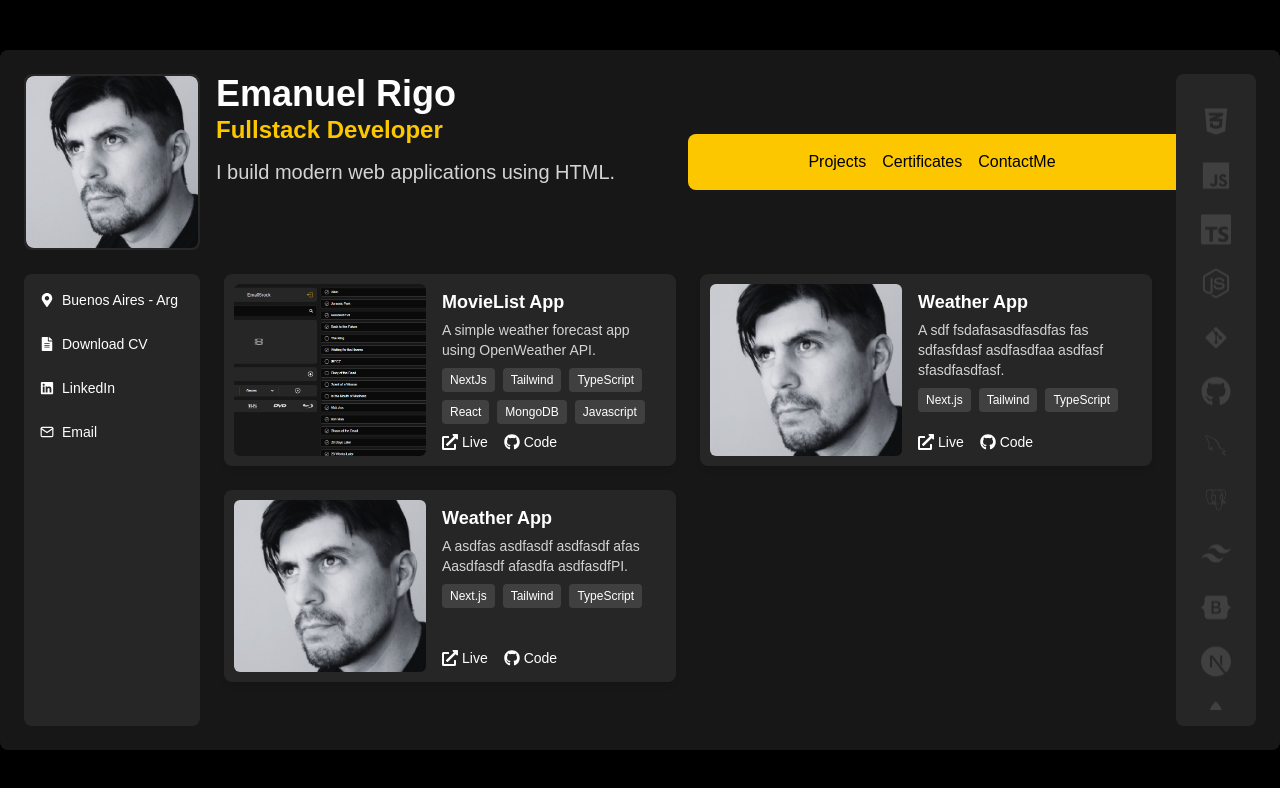
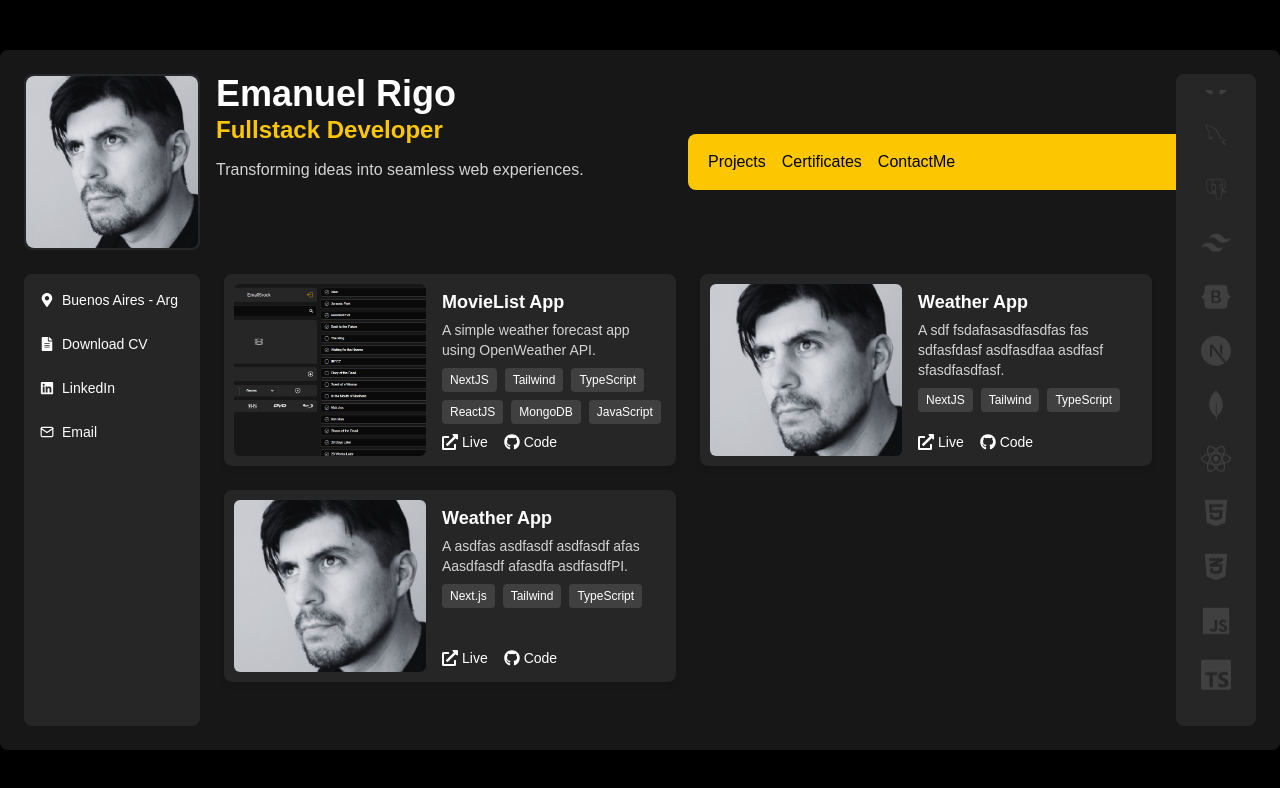
Before and after one commit to EmanuelRigo/portfolio, a Next.js app: page / in a window 1280 px wide. Shown: the top 788 px of the page. Built offline with nearby package versions, Linux system fonts and the light colour scheme.

Commit message:
adding context, provider

```diff
--- /dev/null
+++ b/src/app/context/AppContext.tsx
@@ -0,0 +1,27 @@
+"use client";
+
+import { createContext, useState, ReactNode, useContext } from "react";
+import { AppContextType } from "./context.types";
+
+const AppContext = createContext<AppContextType | undefined>(undefined);
+
+export const AppProvider = ({ children }: { children: ReactNode }) => {
+  const [hoveredIcon, setHoveredIcon] = useState("");
+  const [hoveredIcons, setHoveredIcons] = useState<string[]>([]);
+
+  return (
+    <AppContext.Provider
+      value={{ hoveredIcon, setHoveredIcon, hoveredIcons, setHoveredIcons }}
+    >
+      {children}
+    </AppContext.Provider>
+  );
+};
+
+export const useAppContext = () => {
+  const context = useContext(AppContext);
+  if (!context) {
+    throw new Error("useAppContext debe usarse dentro de un AppProvider");
+  }
+  return context;
+};
--- /dev/null
+++ b/src/app/context/context.types.ts
@@ -0,0 +1,6 @@
+export interface AppContextType {
+  hoveredIcon: string;
+  setHoveredIcon: (icon: string) => void;
+  hoveredIcons: string[];
+  setHoveredIcons: (labels: string[]) => void;
+}
--- /dev/null
+++ b/src/app/context/contextProvider.tsx
@@ -0,0 +1,9 @@
+"use client";
+
+import { AppProvider } from "./AppContext";
+
+const ContextProvider = ({ children }: { children: React.ReactNode }) => {
+  return <AppProvider>{children}</AppProvider>;
+};
+
+export default ContextProvider;
--- a/src/app/globals.css
+++ b/src/app/globals.css
@@ -44,5 +44,5 @@ body {
 }
 
 .scrolling-icons {
-  animation: scroll-loop 40s linear infinite;
+  animation: scroll-loop 10s linear infinite;
 }
--- a/src/app/layout.tsx
+++ b/src/app/layout.tsx
@@ -5,6 +5,7 @@ import "./globals.css"; // Importa los estilos globales
 import Hero from "@/components/Hero";
 import Image from "next/image";
 import InfoColumn from "@/components/InfoColumn";
+import ContextProvider from "./context/contextProvider";
 
 export default function RootLayout({
   children,
@@ -12,6 +13,7 @@ export default function RootLayout({
   children: React.ReactNode;
 }>) {
   return (
+    <ContextProvider>
       <html lang="en">
         <body className="">
           {/* Sidebar */}
@@ -67,5 +69,6 @@ export default function RootLayout({
           {/* Main content */}
         </body>
       </html>
+    </ContextProvider>
   );
 }
--- a/src/app/page.tsx
+++ b/src/app/page.tsx
@@ -8,13 +8,13 @@ const page = () => {
         description="A simple weather forecast app using OpenWeather API."
         image="/images/movielist1.png"
         techStack={[
-          "NextJs",
+          "NextJS",
           "Tailwind",
           "TypeScript",
-          "React",
+          "ReactJS",
           "MongoDB",
-          "Javascript",
-          "NodeJs",
+          "JavaScript",
+          "NodeJS",
         ]}
         liveLink="https://movie-list-jade-kappa.vercel.app/"
         repoLink="https://github.com/EmanuelRigo/MovieList"
@@ -23,7 +23,7 @@ const page = () => {
         title="Weather App"
         description="A sdf fsdafasasdfasdfas fas sdfasfdasf asdfasdfaa asdfasf sfasdfasdfasf."
         image="/images/foto.jpg"
-        techStack={["Next.js", "Tailwind", "TypeScript"]}
+        techStack={["NextJS", "Tailwind", "TypeScript"]}
         liveLink="https://my-weather.vercel.app"
         repoLink="https://github.com/tuusuario/weather-app"
       />{" "}
--- a/src/components/Header.tsx
+++ b/src/components/Header.tsx
@@ -2,7 +2,7 @@ import Link from "next/link";
 
 const Header = () => {
   return (
-    <div className="w-full text-black flex justify-center items-center bg-yellow-400 py-4 rounded-s-lg">
+    <div className="w-full text-black flex justify-start items-center ps-5 bg-yellow-400 py-4 rounded-s-lg">
       <nav className="flex space-x-4 ">
         <Link href="/">Projects</Link>
         <Link href="/certificates">Certificates</Link>
--- a/src/components/Hero.tsx
+++ b/src/components/Hero.tsx
@@ -1,14 +1,25 @@
+"use client";
 import React from "react";
+import { useAppContext } from "@/app/context/AppContext";
 
 const Hero = () => {
+  const { hoveredIcon } = useAppContext();
   return (
     <section className="flex flex-col items-start text-center px-4  text-white">
       <h1 className="text-2xl md:text-4xl font-bold ">Emanuel Rigo</h1>
       <h2 className="text-2xl font-semibold text-yellow-400 mb-3">
         Fullstack Developer
       </h2>
-      <p className="text-lg md:text-xl text-neutral-300 max-w-xl">
-        I build modern web applications using HTML.
+      <p className="text-neutral-300 text-start">
+        Transforming ideas into seamless web experiences
+        <span
+          className={`transition-opacity duration-700 ${
+            hoveredIcon ? "opacity-100" : "opacity-0"
+          }`}
+        >
+          {hoveredIcon ? ` with ${hoveredIcon}` : ""}
+        </span>
+        .
       </p>
     </section>
   );
--- a/src/components/ProjectCard.tsx
+++ b/src/components/ProjectCard.tsx
@@ -3,6 +3,7 @@
 import React, { useRef } from "react";
 import Image from "next/image";
 import { FaExternalLinkAlt, FaGithub } from "react-icons/fa";
+import { useAppContext } from "@/app/context/AppContext";
 
 interface ProjectCardProps {
   title: string;
@@ -23,7 +24,16 @@ const ProjectCard: React.FC<ProjectCardProps> = ({
 }) => {
   const techStackRef = useRef<HTMLDivElement>(null);
 
+  const { setHoveredIcons, hoveredIcons } = useAppContext();
+
   const handleMouseEnter = () => {
+    if (techStack) {
+      setHoveredIcons(techStack);
+
+      console.log("🚀 ~ handleMouseEnter ~ techStack:", techStack);
+      console.log("hovered icnos", hoveredIcons);
+    }
+
     if (techStackRef.current) {
       techStackRef.current.scrollTo({
         top: techStackRef.current.scrollHeight,
@@ -33,6 +43,8 @@ const ProjectCard: React.FC<ProjectCardProps> = ({
   };
 
   const handleMouseLeave = () => {
+    setHoveredIcons([]);
+
     if (techStackRef.current) {
       techStackRef.current.scrollTo({
         top: 0,
--- a/src/components/Sidebar.tsx
+++ b/src/components/Sidebar.tsx
@@ -1,5 +1,7 @@
 "use client";
 
+import { useAppContext } from "@/app/context/AppContext";
+import Link from "next/link";
 import {
   FaReact,
   FaHtml5,
@@ -16,84 +18,99 @@ import {
   SiTypescript,
   SiMongodb,
 } from "react-icons/si";
-import Link from "next/link";
 
 const iconLinks = [
   {
     icon: <FaReact className="text-3xl" />,
     label: "ReactJS",
     color: "text-cyan-400",
+    colorHover: "hover:text-cyan-400",
   },
   {
     icon: <FaHtml5 className="text-3xl" />,
     label: "HTML",
     color: "text-orange-500",
+    colorHover: "hover:text-orange-500",
   },
   {
     icon: <FaCss3Alt className="text-3xl" />,
     label: "CSS",
     color: "text-blue-500",
+    colorHover: "hover:text-blue-500",
   },
   {
     icon: <FaJs className="text-3xl" />,
     label: "JavaScript",
     color: "text-yellow-400",
+    colorHover: "hover:text-yellow-400",
   },
   {
     icon: <SiTypescript className="text-3xl" />,
     label: "TypeScript",
     color: "text-blue-600",
+    colorHover: "hover:text-blue-600",
   },
   {
     icon: <FaNodeJs className="text-3xl" />,
     label: "NodeJS",
     color: "text-green-500",
+    colorHover: "hover:text-green-500",
   },
   {
     icon: <DiGit className="text-3xl" />,
     label: "Git",
     color: "text-orange-600",
+    colorHover: "hover:text-orange-600",
   },
   {
     icon: <FaGithub className="text-3xl" />,
     label: "GitHub",
     color: "text-gray-200",
+    colorHover: "hover:text-gray-200",
   },
   {
     icon: <DiMysql className="text-3xl" />,
     label: "MySQL",
     color: "text-blue-600",
+    colorHover: "hover:text-blue-600",
   },
   {
     icon: <DiPostgresql className="text-3xl" />,
     label: "PostgreSQL",
     color: "text-blue-400",
+    colorHover: "hover:text-blue-400",
   },
   {
     icon: <SiTailwindcss className="text-3xl" />,
-    label: "TailwindCSS",
+    label: "Tailwind",
     color: "text-cyan-300",
+    colorHover: "hover:text-cyan-300",
   },
   {
     icon: <FaBootstrap className="text-3xl" />,
     label: "Bootstrap",
     color: "text-purple-500",
+    colorHover: "hover:text-purple-500",
   },
   {
     icon: <SiNextdotjs className="text-3xl" />,
     label: "NextJS",
     color: "text-white",
+    colorHover: "hover:text-white",
   },
   {
     icon: <SiMongodb className="text-3xl" />,
     label: "MongoDB",
     color: "text-green-400",
+    colorHover: "hover:text-green-400",
   },
 ];
 
 const Sidebar = () => {
+  const { setHoveredIcon, hoveredIcons } = useAppContext();
+
   return (
-    <div className="w-20 h-full bg-neutral-800 text-neutral-700 flex flex-col items-center rounded-lg p-4 overflow-hidden">
+    <div className="w-20 h-full bg-neutral-800 text-neutral-700 flex flex-col items-center rounded-lg py-4 overflow-hidden">
       <div className="relative w-full h-full overflow-hidden">
         <div className="scrolling-icons absolute top-0 left-0 w-full flex flex-col">
           {[...iconLinks, ...iconLinks].map((item, idx) => (
@@ -101,7 +118,12 @@ const Sidebar = () => {
               href="#"
               key={idx}
               aria-label={item.label}
-              className={`my-3 hover:${item.color}  transition-colors duration-700 flex justify-center`}
+              className={`${item.colorHover} ${
+                hoveredIcons.includes(item.label)
+                  ? item.color
+                  : "text-neutral-700"
+              } $ñ py-3 px-4 transition-colors duration-700 flex justify-center  `}
+              onMouseEnter={() => setHoveredIcon(item.label)}
             >
               {item.icon}
             </Link>
```
Lines whose indentation alone changed are shown as unchanged.
